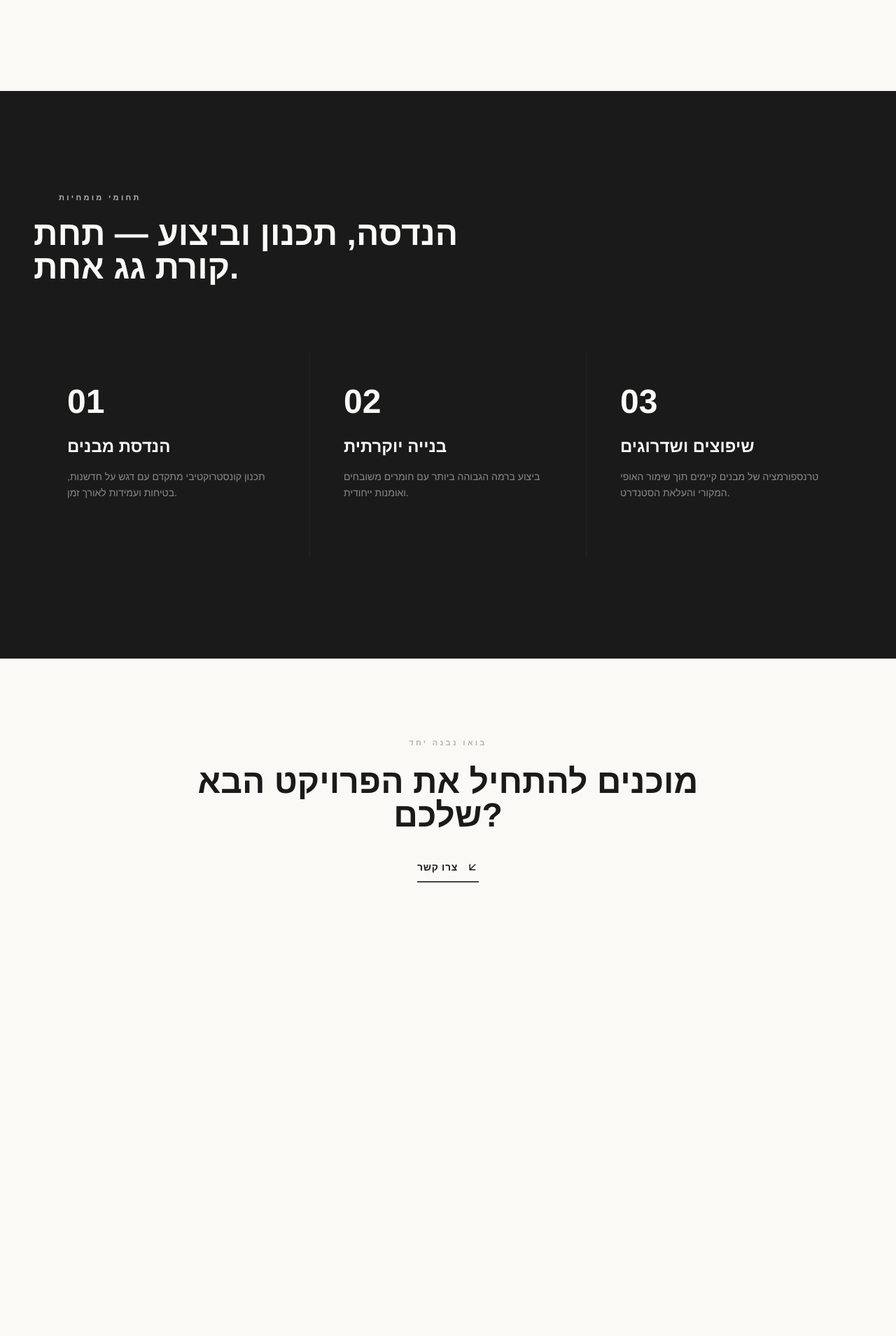
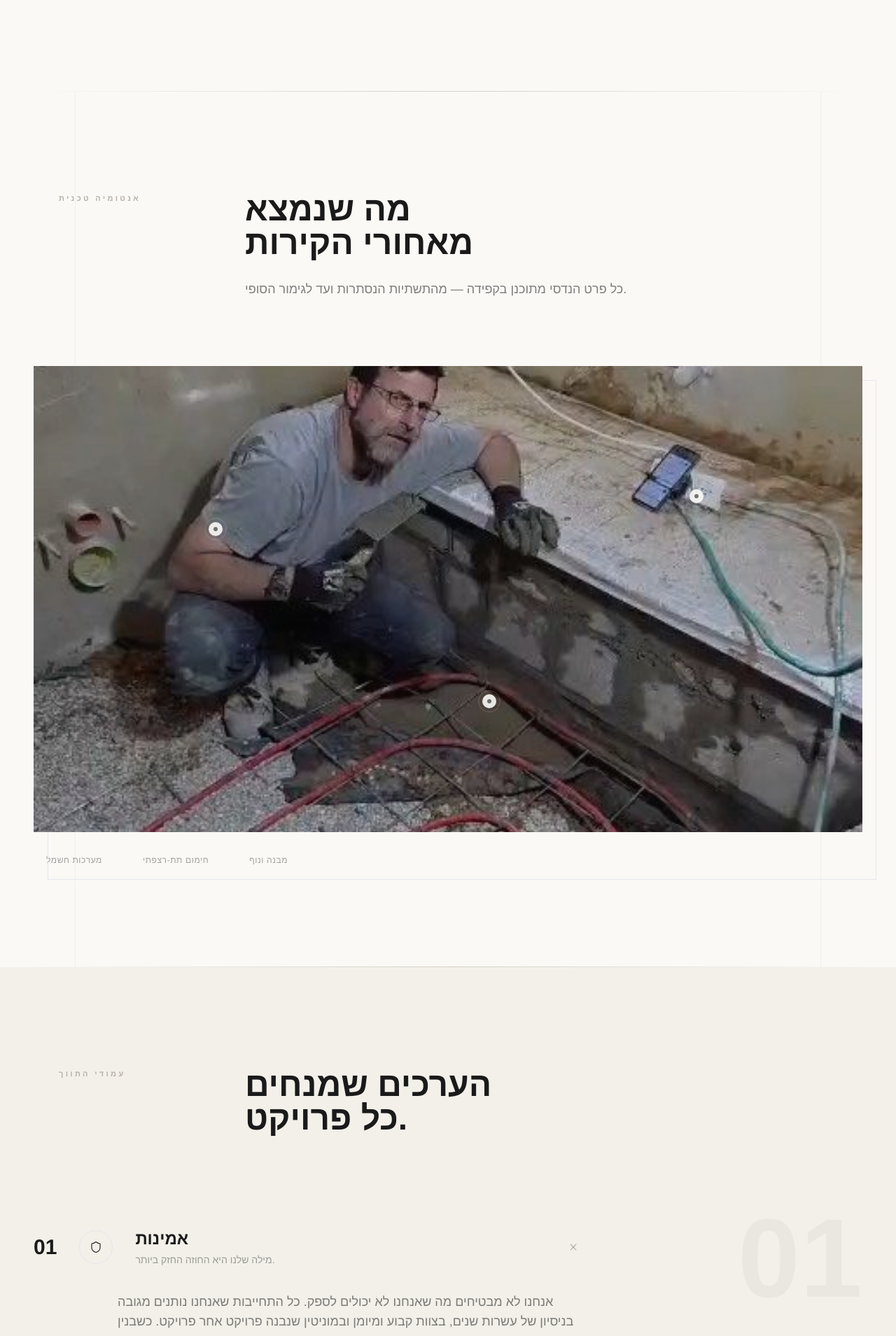
Before and after one commit to chananby/binyan-eitan-site, a Next.js app: page /he in a window 1280 px wide. Shown: the part 1700-3609 px from the top of the page at 70% size. Before the commit the page ends 3073 px from the top, so only its background shows below. Built offline with nearby package versions, Linux system fonts and the light colour scheme.

Commit message:
Update page.tsx

```diff
--- a/src/app/he/page.tsx
+++ b/src/app/he/page.tsx
@@ -1,7 +1,7 @@
-import Navbar from '../components/Navbar';
-import Hero from '../components/Hero';
-import TechnicalAnatomy from '../components/TechnicalAnatomy';
-import Pillars from '../components/Pillars';
+import Navbar from "../components/Navbar";
+import Hero from "../components/Hero";
+import TechnicalAnatomy from "../components/TechnicalAnatomy";
+import Pillars from "../components/Pillars";
 
 export default function HebrewHome() {
   return (
@@ -9,29 +9,18 @@ export default function HebrewHome() {
       <Navbar />
       <Hero />
 
-      {/* ═══════════════════════════════════════════════
-          SECTION DIVIDER — Architectural rule
-          ═══════════════════════════════════════════════ */}
       <div className="mx-auto max-w-[1400px] px-6 lg:px-12">
         <div className="rule-thin" />
       </div>
 
-      {/* ═══════════════════════════════════════════════
-          PHILOSOPHY TEASER — Editorial layout
-          Placeholder section that maintains the high-end
-          architectural feel below the fold
-          ═══════════════════════════════════════════════ */}
       <section className="relative bg-bone py-28 md:py-36">
         <div className="mx-auto grid max-w-[1400px] grid-cols-4 gap-x-4 px-6 md:grid-cols-12 md:gap-x-6 lg:px-12">
-          {/* Label — leading columns */}
           <div className="col-span-4 mb-10 md:col-span-3 md:col-start-1 md:mb-0">
             <p className="overline-label">
               <span className="me-3 inline-block h-px w-6 bg-accent align-middle" />
               הפילוסופיה שלנו
             </p>
           </div>
-
-          {/* Body — middle columns */}
           <div className="col-span-4 md:col-span-6 md:col-start-4">
             <h2 className="font-heading text-3xl leading-snug font-bold text-charcoal md:text-4xl lg:text-5xl">
               כל פרויקט הוא עדות למצוינות הנדסית ולאומנות ללא פשרות.
@@ -42,8 +31,6 @@ export default function HebrewHome() {
               כל חיבור — משקפים את המחויבות שלנו לשלמות.
             </p>
           </div>
-
-          {/* Accent number — trailing column */}
           <div className="col-span-4 mt-10 flex items-end justify-end md:col-span-2 md:col-start-11 md:mt-0">
             <span className="font-heading text-8xl font-bold text-charcoal/[0.04] md:text-9xl">
               01
@@ -52,12 +39,18 @@ export default function HebrewHome() {
         </div>
       </section>
 
-      {/* ═══════════════════════════════════════════════
-          SERVICES PREVIEW — Three-column tease
-          ═══════════════════════════════════════════════ */}
+      <div className="mx-auto max-w-[1400px] px-6 lg:px-12">
+        <div className="rule-thin" />
+      </div>
+      <TechnicalAnatomy />
+
+      <div className="mx-auto max-w-[1400px] px-6 lg:px-12">
+        <div className="rule-thin" />
+      </div>
+      <Pillars />
+
       <section className="relative bg-charcoal py-28 text-bone md:py-36">
         <div className="mx-auto max-w-[1400px] px-6 lg:px-12">
-          {/* Section header */}
           <div className="mb-16 md:mb-24">
             <p className="overline-label !text-warm-gray">
               <span className="me-3 inline-block h-px w-6 bg-accent align-middle" />
@@ -67,8 +60,6 @@ export default function HebrewHome() {
               הנדסה, תכנון וביצוע — תחת קורת גג אחת.
             </h2>
           </div>
-
-          {/* 3-column grid */}
           <div className="grid grid-cols-1 gap-px bg-bone/[0.06] md:grid-cols-3">
             {[
               {
@@ -107,9 +98,6 @@ export default function HebrewHome() {
         </div>
       </section>
 
-      {/* ═══════════════════════════════════════════════
-          FOOTER TEASER — Minimal closer
-          ═══════════════════════════════════════════════ */}
       <section className="bg-bone py-20 md:py-28" id="contact">
         <div className="mx-auto max-w-[1400px] px-6 text-center lg:px-12">
           <p className="overline-label mx-auto">
@@ -121,7 +109,7 @@ export default function HebrewHome() {
             מוכנים להתחיל את הפרויקט הבא שלכם?
           </h2>
           <a
-            href={`mailto:info@binyan-eitan.co.il`}
+            href="mailto:info@binyan-eitan.co.il"
             className="group mt-10 inline-flex items-center gap-3 border-b-2 border-charcoal/80 pb-2.5 font-body text-sm font-semibold tracking-wider uppercase text-charcoal transition-all duration-500 hover:gap-4 hover:border-accent hover:text-accent"
           >
             צרו קשר
@@ -133,7 +121,6 @@ export default function HebrewHome() {
   );
 }
 
-/* Small arrow component to avoid making the whole page a client component */
 function ArrowDownLeftIcon() {
   return (
     <svg
```
